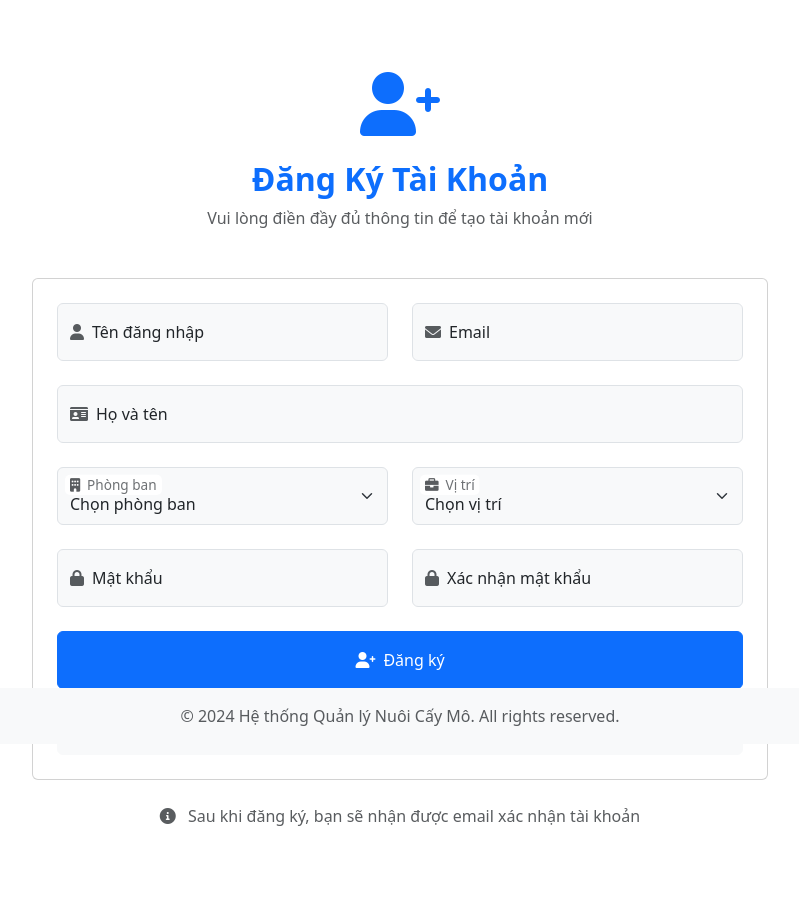
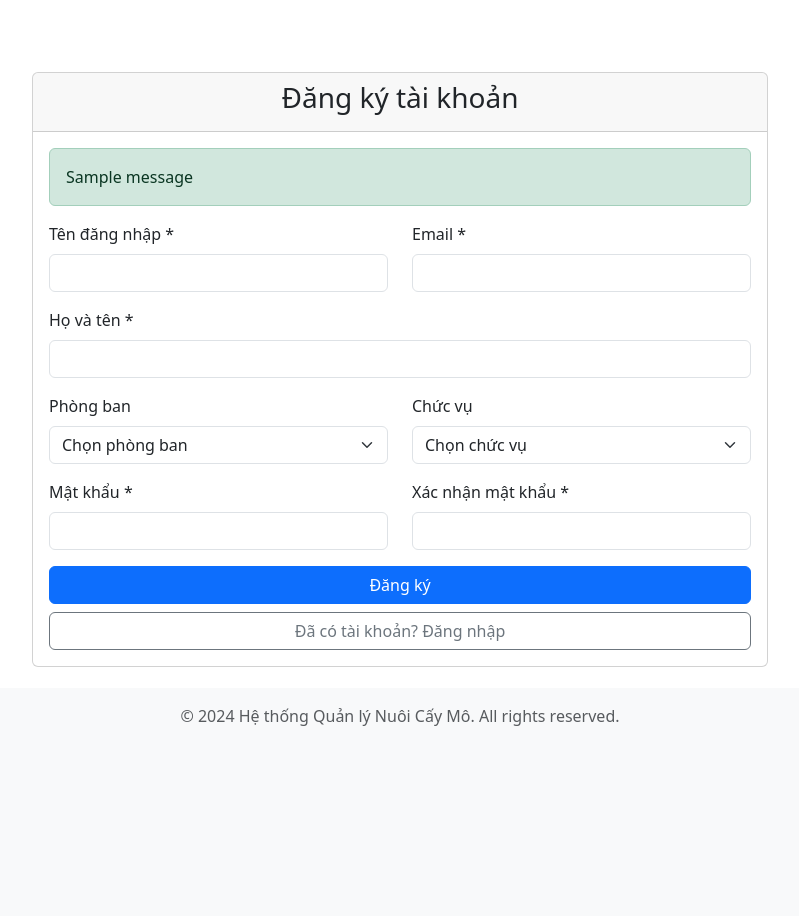
Before and after one commit to minhanh3110-svg/xuanhuong, a Flask app: template templates/register.html in a window 1280 px wide. Shown: the part 56-972 px from the top of the page, without its empty margins (240-1039 px from the left). After the commit the page ends 782 px from the top, so only its background shows below. Run offline with Flask 3, Linux system fonts and the light colour scheme; the template is opened without the code that fills it: most values are stand-ins (such as "Sample title", 1, 10 or a date in 2020); one stand-in notice (Sample message) is shown; parts of the project's set-up code (start-up, migrations or seed data) failed here and were passed over.

Commit message:
Update register.html

```diff
--- a/templates/register.html
+++ b/templates/register.html
@@ -1,193 +1,79 @@
 {% extends "base.html" %}
 
 {% block content %}
-<div class="container py-5">
+<div class="container mt-5">
     <div class="row justify-content-center">
         <div class="col-md-8">
-            <div class="text-center mb-5">
-                <div class="mb-4">
-                    <i class="fas fa-user-plus fa-4x text-primary"></i>
+            <div class="card">
+                <div class="card-header">
+                    <h3 class="text-center">Đăng ký tài khoản</h3>
                 </div>
-                <h2 class="fw-bold text-primary mb-2">Đăng Ký Tài Khoản</h2>
-                <p class="text-muted">Vui lòng điền đầy đủ thông tin để tạo tài khoản mới</p>
-            </div>
+                <div class="card-body">
+                    {% with messages = get_flashed_messages(with_categories=true) %}
+                        {% if messages %}
+                            {% for category, message in messages %}
+                                <div class="alert alert-{{ category }}">{{ message }}</div>
+                            {% endfor %}
+                        {% endif %}
+                    {% endwith %}
 
-            <div class="card">
-                <div class="card-body p-4">
-                    <form method="post" class="needs-validation" novalidate>
+                    <form method="POST">
                         <div class="row">
-                            <!-- Thông tin cá nhân -->
-                            <div class="col-md-6 mb-4">
-                                <div class="form-floating">
-                                    <input type="text"
-                                           class="form-control bg-light"
-                                           id="username"
-                                           name="username"
-                                           placeholder="Nhập tên đăng nhập"
-                                           required>
-                                    <label for="username">
-                                        <i class="fas fa-user text-muted me-2"></i>Tên đăng nhập
-                                    </label>
-                                    <div class="invalid-feedback">
-                                        Vui lòng nhập tên đăng nhập
-                                    </div>
-                                </div>
+                            <div class="col-md-6 mb-3">
+                                <label for="username" class="form-label">Tên đăng nhập *</label>
+                                <input type="text" class="form-control" id="username" name="username" required>
                             </div>
+                            <div class="col-md-6 mb-3">
+                                <label for="email" class="form-label">Email *</label>
+                                <input type="email" class="form-control" id="email" name="email" required>
+                            </div>
+                        </div>
 
-                            <div class="col-md-6 mb-4">
-                                <div class="form-floating">
-                                    <input type="email"
-                                           class="form-control bg-light"
-                                           id="email"
-                                           name="email"
-                                           placeholder="Nhập email"
-                                           required>
-                                    <label for="email">
-                                        <i class="fas fa-envelope text-muted me-2"></i>Email
-                                    </label>
-                                    <div class="invalid-feedback">
-                                        Vui lòng nhập email hợp lệ
-                                    </div>
-                                </div>
+                        <div class="mb-3">
+                            <label for="full_name" class="form-label">Họ và tên *</label>
+                            <input type="text" class="form-control" id="full_name" name="full_name" required>
+                        </div>
+
+                        <div class="row">
+                            <div class="col-md-6 mb-3">
+                                <label for="department" class="form-label">Phòng ban</label>
+                                <select class="form-select" id="department" name="department">
+                                    <option value="">Chọn phòng ban</option>
+                                    {% for dept in departments %}
+                                    <option value="{{ dept }}">{{ dept }}</option>
+                                    {% endfor %}
+                                </select>
                             </div>
+                            <div class="col-md-6 mb-3">
+                                <label for="position" class="form-label">Chức vụ</label>
+                                <select class="form-select" id="position" name="position">
+                                    <option value="">Chọn chức vụ</option>
+                                    {% for pos in positions %}
+                                    <option value="{{ pos }}">{{ pos }}</option>
+                                    {% endfor %}
+                                </select>
+                            </div>
+                        </div>
 
-                            <div class="col-12 mb-4">
-                                <div class="form-floating">
-                                    <input type="text"
-                                           class="form-control bg-light"
-                                           id="full_name"
-                                           name="full_name"
-                                           placeholder="Nhập họ và tên"
-                                           required>
-                                    <label for="full_name">
-                                        <i class="fas fa-id-card text-muted me-2"></i>Họ và tên
-                                    </label>
-                                    <div class="invalid-feedback">
-                                        Vui lòng nhập họ và tên
-                                    </div>
-                                </div>
+                        <div class="row">
+                            <div class="col-md-6 mb-3">
+                                <label for="password" class="form-label">Mật khẩu *</label>
+                                <input type="password" class="form-control" id="password" name="password" required>
                             </div>
-
-                            <!-- Thông tin công việc -->
-                            <div class="col-md-6 mb-4">
-                                <div class="form-floating">
-                                    <select class="form-select bg-light"
-                                            id="department"
-                                            name="department">
-                                        <option value="">Chọn phòng ban</option>
-                                        {% for department in departments %}
-                                        <option value="{{ department }}">{{ department }}</option>
-                                        {% endfor %}
-                                    </select>
-                                    <label for="department">
-                                        <i class="fas fa-building text-muted me-2"></i>Phòng ban
-                                    </label>
-                                </div>
-                            </div>
-
-                            <div class="col-md-6 mb-4">
-                                <div class="form-floating">
-                                    <select class="form-select bg-light"
-                                            id="position"
-                                            name="position">
-                                        <option value="">Chọn vị trí</option>
-                                        {% for position in positions %}
-                                        <option value="{{ position }}">{{ position }}</option>
-                                        {% endfor %}
-                                    </select>
-                                    <label for="position">
-                                        <i class="fas fa-briefcase text-muted me-2"></i>Vị trí
-                                    </label>
-                                </div>
-                            </div>
-
-                            <!-- Mật khẩu -->
-                            <div class="col-md-6 mb-4">
-                                <div class="form-floating">
-                                    <input type="password"
-                                           class="form-control bg-light"
-                                           id="password"
-                                           name="password"
-                                           placeholder="Nhập mật khẩu"
-                                           required>
-                                    <label for="password">
-                                        <i class="fas fa-lock text-muted me-2"></i>Mật khẩu
-                                    </label>
-                                    <div class="invalid-feedback">
-                                        Vui lòng nhập mật khẩu
-                                    </div>
-                                </div>
-                            </div>
-
-                            <div class="col-md-6 mb-4">
-                                <div class="form-floating">
-                                    <input type="password"
-                                           class="form-control bg-light"
-                                           id="confirm_password"
-                                           name="confirm_password"
-                                           placeholder="Xác nhận mật khẩu"
-                                           required>
-                                    <label for="confirm_password">
-                                        <i class="fas fa-lock text-muted me-2"></i>Xác nhận mật khẩu
-                                    </label>
-                                    <div class="invalid-feedback">
-                                        Vui lòng xác nhận mật khẩu
-                                    </div>
-                                </div>
+                            <div class="col-md-6 mb-3">
+                                <label for="confirm_password" class="form-label">Xác nhận mật khẩu *</label>
+                                <input type="password" class="form-control" id="confirm_password" name="confirm_password" required>
                             </div>
                         </div>
 
                         <div class="d-grid gap-2">
-                            <button type="submit" class="btn btn-primary py-3">
-                                <i class="fas fa-user-plus me-2"></i>Đăng ký
-                            </button>
-                            <a href="{{ url_for('auth.login') }}" class="btn btn-light py-3">
-                                <i class="fas fa-sign-in-alt me-2"></i>Đã có tài khoản? Đăng nhập
-                            </a>
+                            <button type="submit" class="btn btn-primary">Đăng ký</button>
+                            <a href="{{ url_for('auth.login') }}" class="btn btn-outline-secondary">Đã có tài khoản? Đăng nhập</a>
                         </div>
                     </form>
                 </div>
             </div>
-
-            <div class="text-center mt-4">
-                <p class="text-muted">
-                    <i class="fas fa-info-circle me-2"></i>
-                    Sau khi đăng ký, bạn sẽ nhận được email xác nhận tài khoản
-                </p>
-            </div>
         </div>
     </div>
 </div>
-
-<script>
-// Form validation
-(function () {
-    'use strict'
-    var forms = document.querySelectorAll('.needs-validation')
-    Array.prototype.slice.call(forms).forEach(function (form) {
-        form.addEventListener('submit', function (event) {
-            if (!form.checkValidity()) {
-                event.preventDefault()
-                event.stopPropagation()
-            }
-            form.classList.add('was-validated')
-        }, false)
-    })
-
-    // Kiểm tra mật khẩu khớp nhau
-    var password = document.getElementById("password")
-    var confirm_password = document.getElementById("confirm_password");
-
-    function validatePassword(){
-        if(password.value != confirm_password.value) {
-            confirm_password.setCustomValidity("Mật khẩu không khớp");
-        } else {
-            confirm_password.setCustomValidity('');
-        }
-    }
-
-    password.onchange = validatePassword;
-    confirm_password.onkeyup = validatePassword;
-})()
-</script>
 {% endblock %}
```
